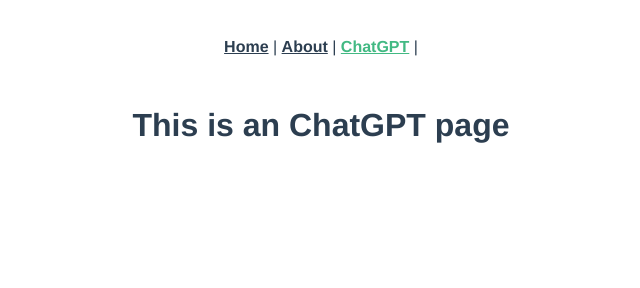
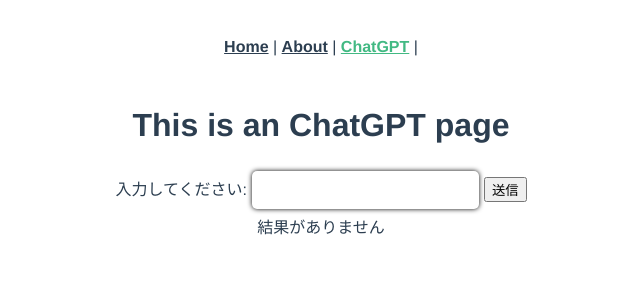
Before and after one commit to h-morozumi/aoai-chatdemo, a Vue app: page /chatgpt in a window 1280 px wide. Shown: the top 288 px of the page, without its empty margins (319-959 px from the left). Built offline with nearby package versions, Linux system fonts and the light colour scheme.

Commit message:
aoaiへの接続確認

```diff
--- a/package.json
+++ b/package.json
@@ -8,6 +8,7 @@
     "lint": "vue-cli-service lint"
   },
   "dependencies": {
+    "axios": "^1.3.4",
     "core-js": "^3.8.3",
     "vue": "^3.2.13",
     "vue-router": "^4.0.3",
--- a/src/views/ChatGpt.vue
+++ b/src/views/ChatGpt.vue
@@ -2,6 +2,15 @@
     <div class="chatgpt">
       <h1>This is an ChatGPT page</h1>
     </div>
+    <div>
+    <form @submit.prevent="handleSubmit">
+      <label for="input">入力してください:</label>
+      <input type="text" v-model="input" id="input">
+      <button type="submit">送信</button>
+    </form>
+    <div v-if="result">{{ result }}</div>
+    <div v-else>結果がありません</div>
+  </div>
     <div class="container">
         <vue-markdown-it :source="source" />
     </div>
@@ -18,6 +27,21 @@
 import VueMarkdownIt from 'vue3-markdown-it';
 import 'highlight.js/styles/monokai.css';
 import ChatMessages from '@/components/ChatMessages.vue';
+import axios from 'axios';
+
+const url = '';
+const apiKey = '';
+const headers = {
+  'Content-Type': 'application/json',
+  'api-key': apiKey,
+};
+const messageStack = [];
+messageStack.push({ role: 'system', content: 'You are a helpful assistant.' });
+
+const data = {
+  messages: messageStack
+};
+
 
 const source = `
 # Hello
@@ -49,6 +73,8 @@
         ],
         newMessage: '',
         nextMessageId: 3,
+        input: '',
+        result: null,
     };
   },
   computed: {},
@@ -64,6 +90,22 @@
             isSent: true,
         });
         this.newMessage = '';
+    },
+    async handleSubmit() {
+      messageStack.push({ role: 'user', content: this.input });
+      this.input = '';
+      axios.post(url, data, { headers })
+      .then(response => {
+        console.log(response.data);
+        console.log(response.data.choices[0].message)
+        const resJson = response.data.choices[0].message;
+        messageStack.push({ role: resJson.role, content: resJson.content });
+        console.log(messageStack)
+        this.result = response.data;
+      })
+      .catch(error => {
+        console.error(error);
+      });
     },
   },
   props: {},
```
Also changed, not shown: 1 other file (tests, documents, lock files or other folders).
